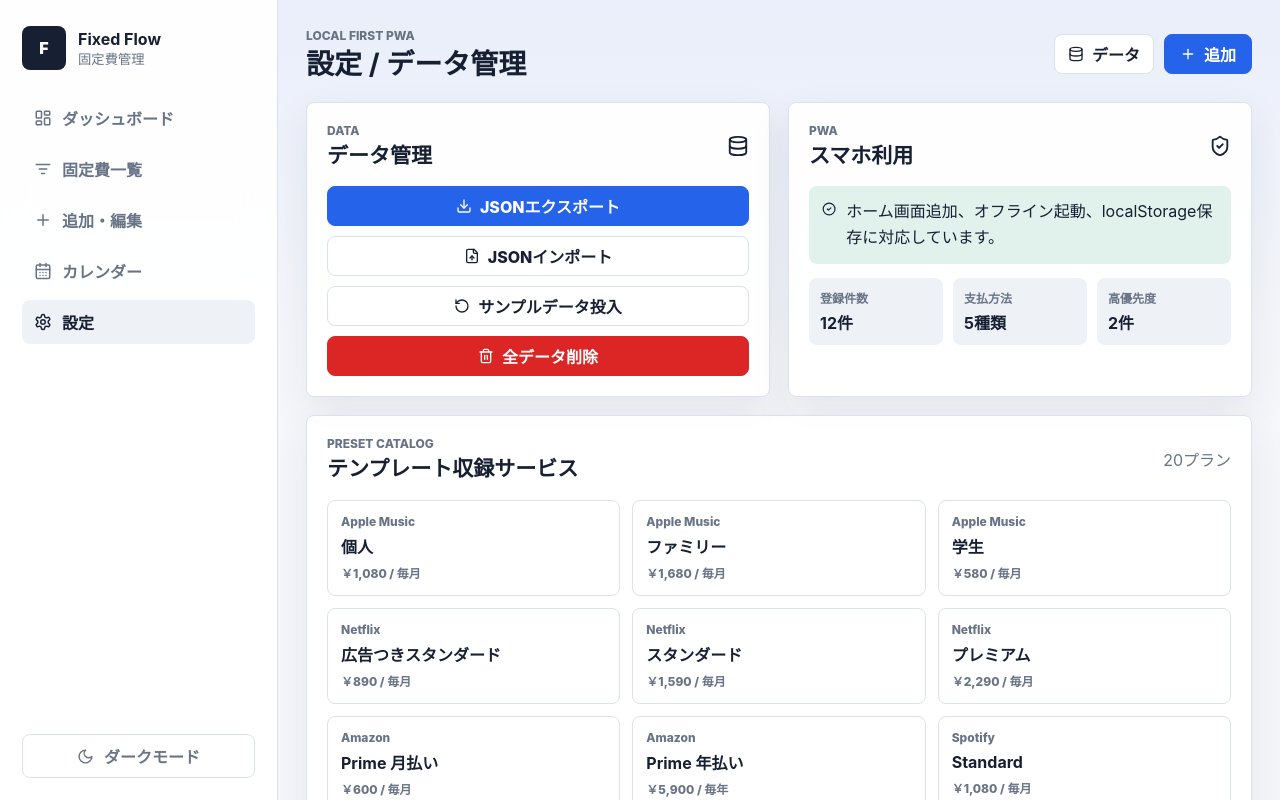
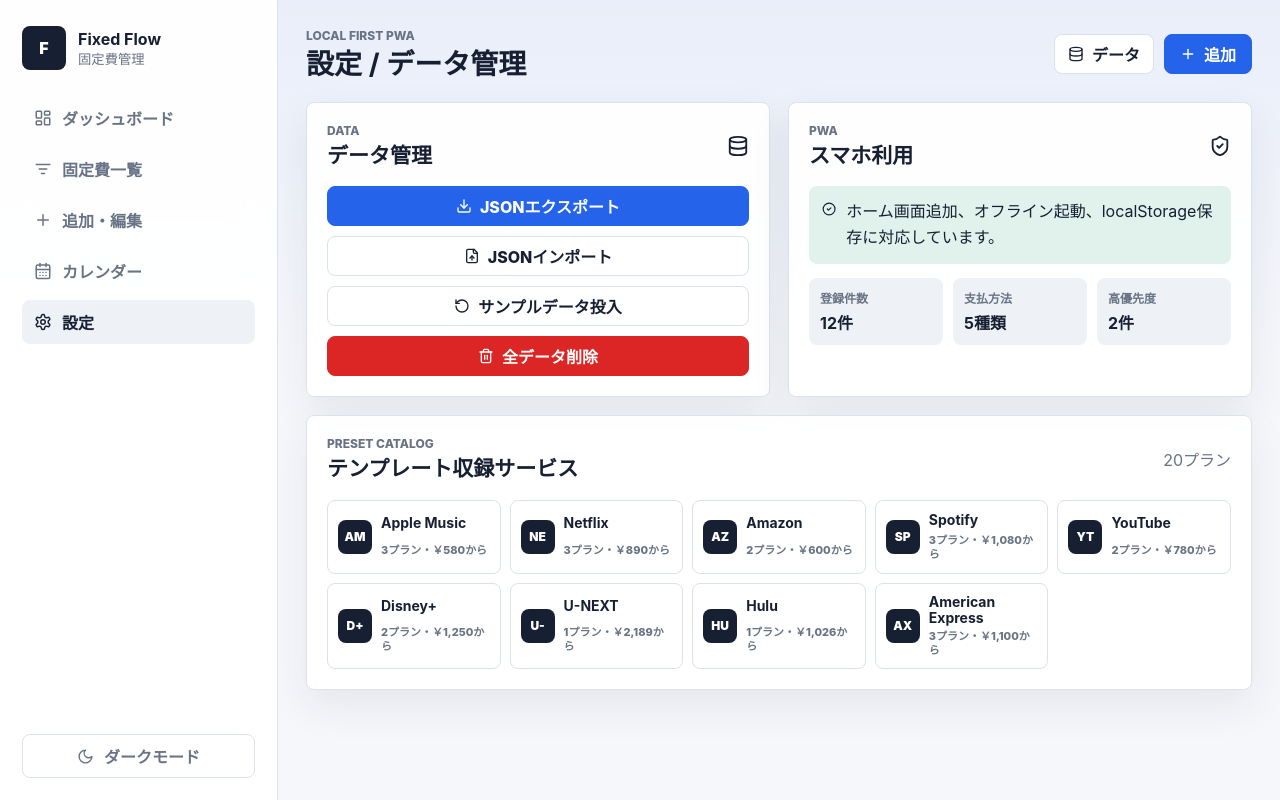
Before and after one commit to inoueyousuke0501-git/fixed-flow-fixed-cost-manager, a React (Vite) app: page / in a window 1280 px wide. Both pictures are taken after a click on the button "データ". Shown: the top 800 px of the page. Built offline with nearby package versions, Linux system fonts and the light colour scheme.

Commit message:
Make preset selection tile based

```diff
--- a/src/App.tsx
+++ b/src/App.tsx
@@ -827,6 +827,7 @@
   const [paymentFilter, setPaymentFilter] = useState("all");
   const [sortKey, setSortKey] = useState<SortKey>("date");
   const [calendarMonth, setCalendarMonth] = useState(startOfMonth(new Date()));
+  const [selectedPresetProvider, setSelectedPresetProvider] = useState<string | null>(null);
 
   useEffect(() => {
     localStorage.setItem(STORAGE_KEY, JSON.stringify(costs));
@@ -842,6 +843,8 @@
   const paymentMethods = useMemo(() => {
     return Array.from(new Set(costs.map((cost) => cost.paymentMethod).filter(Boolean))).sort();
   }, [costs]);
+
+  const presetGroups = useMemo(() => Object.entries(groupPresets()), []);
 
   const currentMonthOccurrences = useMemo(() => {
     return costs.flatMap((cost) =>
@@ -948,6 +951,7 @@
   function openCreate() {
     setEditingId(null);
     setDraft(emptyDraft());
+    setSelectedPresetProvider(null);
     setActiveView("editor");
   }
 
@@ -975,6 +979,7 @@
   function applyPreset(presetId: string) {
     const preset = costPresets.find((item) => item.id === presetId);
     if (!preset) return;
+    setSelectedPresetProvider(preset.provider);
 
     setDraft((current) => ({
       ...current,
@@ -1359,25 +1364,64 @@
         )}
       </div>
 
-      <div className="preset-strip">
-        <label>
+      <div className="preset-picker">
+        <div className="preset-picker-head">
+          <div>
+            <p className="eyebrow">Templates</p>
+            <h3>よく使う固定費から選ぶ</h3>
+          </div>
+          <span>金額はあとから編集できます</span>
+        </div>
+        {selectedPresetProvider ? (
+          <div className="plan-drawer">
+            <div className="plan-drawer-head">
+              <strong>{selectedPresetProvider}</strong>
+              <span>{presetGroups.find(([provider]) => provider === selectedPresetProvider)?.[1].length ?? 0}プラン</span>
+            </div>
+            <div className="plan-tile-grid">
+              {(presetGroups.find(([provider]) => provider === selectedPresetProvider)?.[1] ?? []).map((preset) => {
+                const isApplied = draft.name === preset.name && draft.amount === preset.amount && draft.cycle === preset.cycle;
+                return (
+                  <button
+                    className={`plan-tile ${isApplied ? "active" : ""}`}
+                    type="button"
+                    key={preset.id}
+                    onClick={() => applyPreset(preset.id)}
+                  >
+                    <span>{preset.plan}</span>
+                    <strong>{formatCurrency.format(preset.amount)}</strong>
+                    <small>{cycleCompact(preset.cycle)}</small>
+                  </button>
+                );
+              })}
+            </div>
+          </div>
+        ) : (
+          <div className="preset-hint">
             <Sparkles size={16} />
-          <select defaultValue="" onChange={(event) => applyPreset(event.target.value)}>
-            <option value="" disabled>
-              サブスク/カードのテンプレートを選択
-            </option>
-            {Object.entries(groupPresets()).map(([provider, presets]) => (
-              <optgroup label={provider} key={provider}>
-                {presets.map((preset) => (
-                  <option value={preset.id} key={preset.id}>
-                    {preset.plan} - {formatCurrency.format(preset.amount)} / {cycleCompact(preset.cycle)}
-                  </option>
-                ))}
-              </optgroup>
-            ))}
-          </select>
-        </label>
-        <span>金額はあとから自由に編集できます。</span>
+            サービスのタイルを選ぶと、プラン候補がここに開きます。
+          </div>
+        )}
+        <div className="provider-tile-grid">
+          {presetGroups.map(([provider, presets]) => {
+            const summary = presetSummary(presets);
+            const isActive = selectedPresetProvider === provider;
+            return (
+              <button
+                className={`provider-tile ${isActive ? "active" : ""}`}
+                type="button"
+                key={provider}
+                onClick={() => setSelectedPresetProvider(isActive ? null : provider)}
+              >
+                <span className="provider-mark">{providerInitial(provider)}</span>
+                <strong>{provider}</strong>
+                <small>
+                  {presets.length}プラン・{formatCurrency.format(summary.minimum)}から
+                </small>
+              </button>
+            );
+          })}
+        </div>
       </div>
 
       <form className="editor-form" onSubmit={saveCost}>
@@ -1644,34 +1688,29 @@
           </div>
           <span className="muted">{costPresets.length}プラン</span>
         </div>
-        <div className="preset-grid">
-          {costPresets.map((preset) => (
+        <div className="provider-tile-grid settings-provider-grid">
+          {presetGroups.map(([provider, presets]) => {
+            const summary = presetSummary(presets);
+            return (
               <button
-              className="preset-card"
-              key={preset.id}
+                className="provider-tile"
+                key={provider}
                 type="button"
                 onClick={() => {
+                  setSelectedPresetProvider(provider);
+                  setEditingId(null);
+                  setDraft(emptyDraft());
                   setActiveView("editor");
-                setEditingId(null);
-                setDraft({
-                  ...emptyDraft(),
-                  name: preset.name,
-                  amount: preset.amount,
-                  cycle: preset.cycle,
-                  category: preset.category,
-                  paymentMethod: preset.paymentMethod,
-                  priority: preset.priority,
-                  memo: preset.memo,
-                });
                 }}
               >
-              <span>{preset.provider}</span>
-              <strong>{preset.plan}</strong>
+                <span className="provider-mark">{providerInitial(provider)}</span>
+                <strong>{provider}</strong>
                 <small>
-                {formatCurrency.format(preset.amount)} / {cycleCompact(preset.cycle)}
+                  {presets.length}プラン・{formatCurrency.format(summary.minimum)}から
                 </small>
               </button>
-          ))}
+            );
+          })}
         </div>
       </section>
     </div>
@@ -1852,3 +1891,18 @@
     return groups;
   }, {});
 }
+
+function presetSummary(presets: CostPreset[]) {
+  return {
+    minimum: Math.min(...presets.map((preset) => preset.amount)),
+  };
+}
+
+function providerInitial(provider: string) {
+  if (provider === "American Express") return "AX";
+  if (provider === "Apple Music") return "AM";
+  if (provider === "Amazon") return "AZ";
+  if (provider === "YouTube") return "YT";
+  if (provider === "Disney+") return "D+";
+  return provider.slice(0, 2).toUpperCase();
+}
--- a/src/styles.css
+++ b/src/styles.css
@@ -476,7 +476,6 @@
 .category-row > div:first-child,
 .cost-title-row,
 .review-card-top,
-.preset-strip label,
 .toolbar label,
 .pwa-note {
   display: flex;
@@ -596,8 +595,7 @@
   margin-bottom: 16px;
 }
 
-.toolbar label,
-.preset-strip label {
+.toolbar label {
   min-height: 42px;
   border: 1px solid var(--line);
   border-radius: 8px;
@@ -607,8 +605,7 @@
 }
 
 .toolbar input,
-.toolbar select,
-.preset-strip select {
+.toolbar select {
   width: 100%;
   min-width: 0;
   border: 0;
@@ -704,20 +701,6 @@
 .cost-actions {
   justify-content: flex-end;
   flex-wrap: wrap;
-}
-
-.preset-strip {
-  display: grid;
-  grid-template-columns: minmax(240px, 420px) minmax(0, 1fr);
-  align-items: center;
-  gap: 12px;
-  margin-bottom: 18px;
-}
-
-.preset-strip span {
-  color: var(--muted);
-  font-size: 13px;
-  line-height: 1.5;
 }
 
 .editor-form {
@@ -905,6 +888,150 @@
   margin-top: 14px;
 }
 
+.preset-picker {
+  display: grid;
+  gap: 12px;
+  margin-bottom: 18px;
+  padding: 14px;
+  border: 1px solid var(--line);
+  border-radius: 8px;
+  background: var(--surface-soft);
+}
+
+.preset-picker-head,
+.plan-drawer-head {
+  display: flex;
+  align-items: flex-end;
+  justify-content: space-between;
+  gap: 12px;
+}
+
+.preset-picker-head h3 {
+  margin: 0;
+  font-size: 18px;
+  line-height: 1.2;
+}
+
+.preset-picker-head span,
+.plan-drawer-head span {
+  color: var(--muted);
+  font-size: 12px;
+  font-weight: 800;
+}
+
+.provider-tile-grid {
+  display: grid;
+  grid-template-columns: repeat(5, minmax(0, 1fr));
+  gap: 9px;
+}
+
+.provider-tile {
+  display: grid;
+  grid-template-columns: auto minmax(0, 1fr);
+  grid-template-areas:
+    "mark name"
+    "mark meta";
+  align-items: center;
+  gap: 3px 9px;
+  min-height: 74px;
+  padding: 10px;
+  border: 1px solid var(--line);
+  border-radius: 8px;
+  background: var(--surface);
+  color: var(--text);
+  text-align: left;
+}
+
+.provider-tile.active,
+.plan-tile.active {
+  border-color: var(--accent);
+  background: color-mix(in srgb, var(--accent) 12%, var(--surface));
+}
+
+.provider-mark {
+  display: grid;
+  grid-area: mark;
+  width: 34px;
+  height: 34px;
+  place-items: center;
+  border-radius: 8px;
+  background: var(--text);
+  color: var(--surface);
+  font-size: 12px;
+  font-weight: 900;
+}
+
+.provider-tile strong {
+  grid-area: name;
+  overflow: hidden;
+  font-size: 14px;
+  line-height: 1.2;
+  text-overflow: ellipsis;
+}
+
+.provider-tile small {
+  grid-area: meta;
+  color: var(--muted);
+  font-size: 11px;
+  font-weight: 800;
+  line-height: 1.25;
+}
+
+.plan-drawer {
+  display: grid;
+  gap: 10px;
+  padding: 12px;
+  border: 1px solid var(--line);
+  border-radius: 8px;
+  background: var(--surface);
+}
+
+.plan-tile-grid {
+  display: grid;
+  grid-template-columns: repeat(4, minmax(0, 1fr));
+  gap: 8px;
+}
+
+.plan-tile {
+  display: grid;
+  gap: 4px;
+  min-height: 76px;
+  padding: 10px;
+  border: 1px solid var(--line);
+  border-radius: 8px;
+  background: var(--surface);
+  color: var(--text);
+  text-align: left;
+}
+
+.plan-tile span,
+.plan-tile small {
+  overflow: hidden;
+  color: var(--muted);
+  font-size: 12px;
+  font-weight: 800;
+  text-overflow: ellipsis;
+  white-space: nowrap;
+}
+
+.plan-tile strong {
+  font-size: 18px;
+  line-height: 1.15;
+}
+
+.preset-hint {
+  display: flex;
+  align-items: center;
+  gap: 8px;
+  min-height: 42px;
+  padding: 0 11px;
+  border: 1px dashed var(--line);
+  border-radius: 8px;
+  color: var(--muted);
+  font-size: 13px;
+  font-weight: 800;
+}
+
 .preset-card {
   display: grid;
   gap: 5px;
@@ -939,8 +1066,13 @@
   }
 
   .review-grid,
-  .preset-grid {
+  .preset-grid,
+  .provider-tile-grid {
     grid-template-columns: repeat(2, minmax(0, 1fr));
+  }
+
+  .plan-tile-grid {
+    grid-template-columns: repeat(3, minmax(0, 1fr));
   }
 }
 
@@ -984,12 +1116,25 @@
 
   .toolbar,
   .editor-form,
-  .preset-strip,
   .form-summary,
   .mini-stats,
   .review-grid,
   .preset-grid {
     grid-template-columns: 1fr;
+  }
+
+  .provider-tile-grid {
+    grid-template-columns: repeat(2, minmax(0, 1fr));
+  }
+
+  .plan-tile-grid {
+    grid-template-columns: repeat(2, minmax(0, 1fr));
+  }
+
+  .preset-picker-head,
+  .plan-drawer-head {
+    align-items: flex-start;
+    flex-direction: column;
   }
 
   .cost-card-main,
```
Lines whose indentation alone changed are shown as unchanged.
